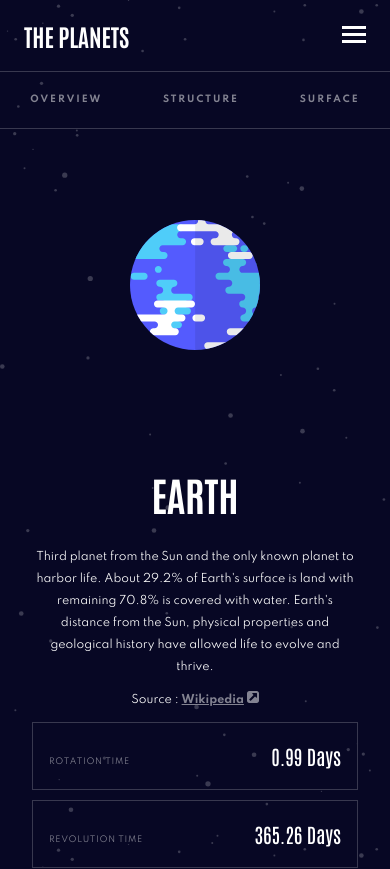
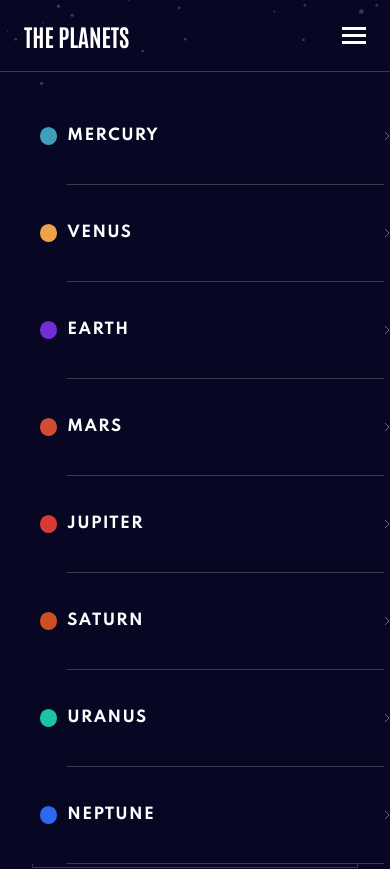
Before and after one commit to TerrenceArceo/planets-fact-site, a React (Create React App) app: page /Earth in a window 390 px wide. Shown: the top 869 px of the page. Built offline with nearby package versions, Linux system fonts and the light colour scheme.

Commit message:
switched the mobile header to the main one for less and cleaner code as well as for easier functionality in terms of logic

```diff
--- a/src/App.js
+++ b/src/App.js
@@ -1,6 +1,6 @@
 
-import {useState} from 'react'
-import { Routes, Route, Link } from 'react-router-dom'
+import {useState } from 'react'
+import { Routes, Route } from 'react-router-dom'
 import Header from "./MainComponents/Header";
 import Body from './MainComponents/Body'
 import Data from './data.json'
@@ -16,13 +16,6 @@ import Venus from './MainComponents/planets/Venus'
 
 function App() {
   const [planets, setPlanets] = useState(Data)
-  const [isShown, setIsShown] = useState(false)
-  const [screenWidth, setScreenWidth] = useState(window.innerWidth)
-
-  function toggleNav() {
-    setIsShown(isShown => !isShown)
-    console.log(isShown)
-  }
 
   function body(index) {
     const planet = planets[index]
@@ -64,61 +57,8 @@ function App() {
 
   return (
     <div className="container">
-      <Header toggler={toggleNav} />
+      <Header />
 
-
-      {isShown ?
-        <div onClick={toggleNav} className="mobile-nav">
-
-          <div className='mercury'>
-            <span className='mercury-dot'></span>
-            <Link to="/">Mercury</Link>
-            <img src='/assets/icon-chevron.svg'/>
-          </div>
-
-          <div className='venus'>
-            <span className='venus-dot'></span>
-            <Link to="Venus">Venus</Link>
-            <img src='/assets/icon-chevron.svg'/>
-          </div>
-
-          <div className='earth'>
-            <span className='earth-dot'></span>
-            <Link to="Earth">Earth</Link>
-            <img src='/assets/icon-chevron.svg'/>
-          </div>
-
-          <div className='mars'>
-            <span className='mars-dot'></span>
-            <Link to="Mars">Mars</Link>
-            <img src='/assets/icon-chevron.svg'/>
-          </div>
-
-          <div className='jupiter'>
-            <span className='jupiter-dot'></span>
-            <Link to="Jupiter">Jupiter</Link>
-            <img src='/assets/icon-chevron.svg'/>
-          </div>
-
-          <div className='saturn'>
-            <span className='saturn-dot'></span>
-            <Link to="Saturn">Saturn</Link>
-            <img src='/assets/icon-chevron.svg'/>
-          </div>
-
-          <div className='uranus'>
-            <span className='uranus-dot'></span>
-            <Link to="Uranus">Uranus</Link>
-            <img src='/assets/icon-chevron.svg'/>
-          </div>
-
-          <div className='neptune'>
-            <span className='neptune-dot'></span>
-            <Link to="Neptune">Neptune</Link>
-            <img src='/assets/icon-chevron.svg'/>
-          </div>
-
-        </div> :
         <Routes>
           <Route
             path="/"
@@ -153,7 +93,6 @@ function App() {
             element={ <Neptune>{body(7)}</Neptune> }
           />
         </Routes>
-      }
 
     </div>
   );
--- a/src/MainComponents/Header.js
+++ b/src/MainComponents/Header.js
@@ -5,20 +5,52 @@ import { Link } from 'react-router-dom'
 export default function Header(props) {
     return (
         <nav className='header'>
-            <h2>THE PLANETS</h2>
             <div className="header-navigation">
-                <img src="/assets/icon-hamburger.svg" alt='hamburger' className="hamburger" onClick={() => props.toggler()}/>
-                <div className="header-navigation-planets">
+                <h2>THE PLANETS</h2>
+                <img src="/assets/icon-hamburger.svg" alt='hamburger' className="hamburger"/>
+            </div>
+            <ul className="header-navigation-planets">
+                <li className='planet'>
+                    <span className='mercury-dot'></span>
                     <Link to="/">Mercury</Link>
+                    <img src='/assets/icon-chevron.svg' className='chevron' />
+                </li>
+                <li className='planet'>
+                    <span className='venus-dot'></span>
                     <Link to="Venus">Venus</Link>
+                    <img src='/assets/icon-chevron.svg' className='chevron' />
+                </li>
+                <li className='planet'>
+                    <span className='earth-dot'></span>
                     <Link to="Earth">Earth</Link>
+                    <img src='/assets/icon-chevron.svg' className='chevron' />
+                </li>
+                <li className='planet'>
+                    <span className='mars-dot'></span>
                     <Link to="Mars">Mars</Link>
+                    <img src='/assets/icon-chevron.svg' className='chevron' />
+                </li>
+                <li className='planet'>
+                    <span className='jupiter-dot'></span>
                     <Link to="Jupiter">Jupiter</Link>
+                    <img src='/assets/icon-chevron.svg' className='chevron' />
+                </li>
+                <li className='planet'>
+                    <span className='saturn-dot'></span>
                     <Link to="Saturn">Saturn</Link>
+                    <img src='/assets/icon-chevron.svg' className='chevron' />
+                </li>
+                <li className='planet'>
+                    <span className='uranus-dot'></span>
                     <Link to="Uranus">Uranus</Link>
+                    <img src='/assets/icon-chevron.svg' className='chevron' />
+                </li>
+                <li className='planet'>
+                    <span className='neptune-dot'></span>
                     <Link to="Neptune">Neptune</Link>
-                </div>
-            </div>
+                    <img src='/assets/icon-chevron.svg' className='chevron' />
+                </li>
+            </ul>
         </nav>
     )
 }
--- a/src/style.css
+++ b/src/style.css
@@ -55,55 +55,54 @@ button {
 /* Header */
 /* --------- */
 
-.header {
+.header-navigation {
     display: flex;
     align-items: center;
     justify-content: space-between;
+    padding-inline: 1.5em;
     border-bottom: 1px solid #38384f;
-    padding-inline: 1.5em;
 }
 
 .header-navigation-planets {
-    display: none;
+    display: block;
+    flex-direction: column;
+    position: absolute;
+    background-color: #070724;
+    width: 100vw;
 }
 
-.mobile-nav a {
-    display: inline-block;
+.header-navigation-planets a {
+    padding: 2.6em 0;
     text-decoration: none;
     text-transform: uppercase;
+    letter-spacing: 1.36px;
     font-size: 15px;
     font-weight: 700;
-    letter-spacing: 1.36px;
     color: #fff;
-    margin-right: auto;
-    padding: 2em 10em 2em 2em;
+    border-bottom: 1px solid #38384f;
+    width: 330px;
 }
 
-.mobile-nav span {
-    display: inline-block;
-    position: fixed;
-    width: 20px;
-    height: 20px;
-    border-radius: 50%;
-    margin-right: 20px;
+.planet {
+    display: flex;
+    align-items: center;
 }
 
-.mercury-dot { background-color: var(--clr-mercury);}
-.venus-dot { background-color: var(--clr-venus);}
-.earth-dot { background-color: var(--clr-earth);}
-.mars-dot { background-color: var(--clr-mars);}
-.jupiter-dot { background-color: var(--clr-jupiter);}
-.saturn-dot { background-color: var(--clr-saturn);}
-.uranus-dot { background-color: var(--clr-uranus);}
-.neptune-dot { background-color: var(--clr-neptune);}
+.planet span {
+    width: 18px;
+    height: 18px;
+    border-radius: 50%;
+    margin-right: 10px;
+}
 
-.mobile-nav div {
-    display: flex;
-    width: 90%;
-    margin: 0 auto;
-    align-items: center;
-    border-bottom: 1px solid #38384f;
-}
+.mercury-dot { background-color: var(--clr-mercury); }
+.venus-dot { background-color: var(--clr-venus); }
+.earth-dot { background-color: var(--clr-earth); }
+.mars-dot { background-color: var(--clr-mars); }
+.jupiter-dot { background-color: var(--clr-jupiter); }
+.saturn-dot { background-color: var(--clr-saturn); }
+.uranus-dot { background-color: var(--clr-uranus); }
+.neptune-dot { background-color: var(--clr-neptune); }
 
 
 /* --------- */
@@ -206,9 +205,38 @@ button {
     }
 
     .header {
+        display: flex;
         flex-direction: column;
+        border-bottom: 1px solid #38384f;
     }
 
+    .header-navigation {
+        border-bottom: none;
+        justify-content: center;
+    }
+
+    .header-navigation-planets {
+        display: flex;
+        flex-direction: row;
+        position: static;
+        justify-content: space-evenly;
+        margin-left: -20px;
+    }
+
+    .header-navigation-planets a {
+        padding: 0;
+        text-decoration: none;
+        text-transform: uppercase;
+        letter-spacing: 1px;
+        font-size: 11px;
+        font-weight: 700;
+        color: #fff;
+        border-bottom: none;
+        width: auto;
+    }
+
+    .planet span { display: none ;}
+    .chevron { display: none; }
 
     .info {
         text-align: left;
@@ -254,24 +282,6 @@ button {
     .title { font-size: 48px;}
     .footer-info h3 { font-size: 24px;}
     .hamburger { display: none; }
-
-    .header-navigation-planets {
-        text-transform: uppercase;
-        font-weight: 700;
-        font-size: 11px;
-        letter-spacing: 1px;
-        display: block;
-        padding-bottom: 1.5em;
-    }
-
-    .header-navigation-planets a {
-        text-decoration: none;
-        color: #838391;
-        margin-left: 1em;
-    }
-
-    .header-navigation-planets a:hover,
-    .header-navigation-planets a:focus { color: #fff;}
 }
 
 /* --------- */
@@ -288,7 +298,20 @@ button {
             "footer footer";
     }
 
-    .header { flex-direction: row;}
+    .header {
+        flex-direction: row;
+        justify-content: space-between;
+    }
+
+    .header-navigation-planets {
+        flex-direction: row;
+        position: static;
+        width: auto;
+    }
+
+    .header-navigation-planets a {
+        margin-right: 25px;
+    }
 
     .info {
         display: flex;
```
